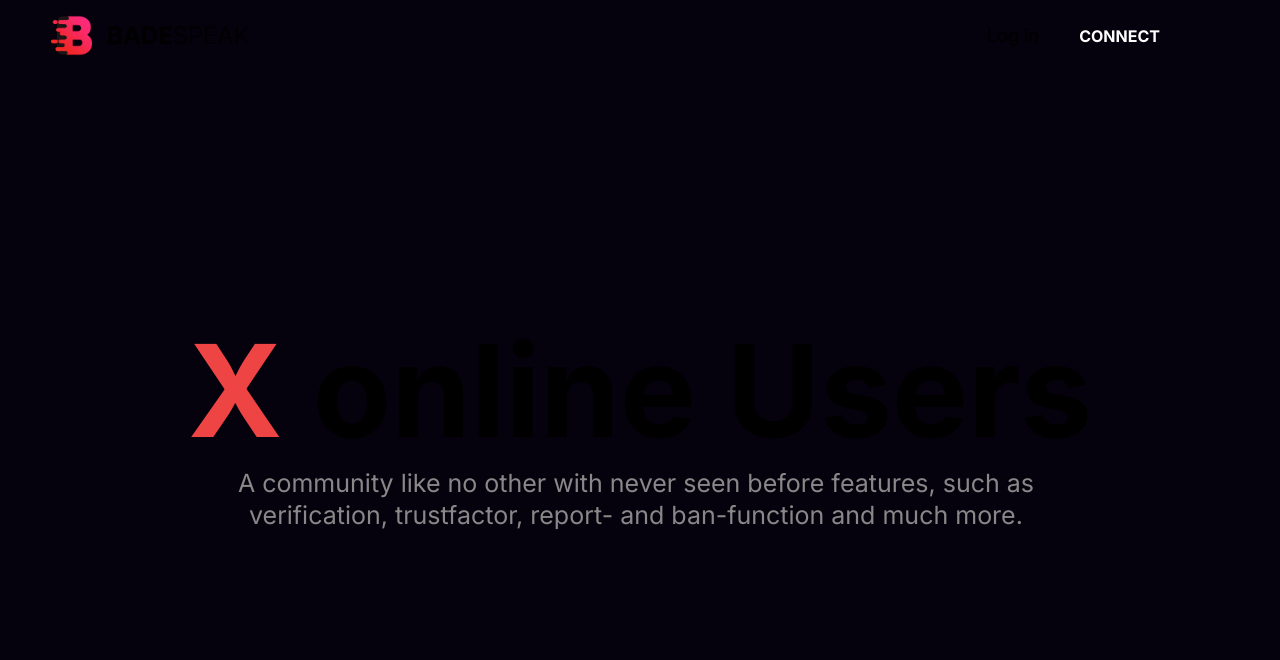
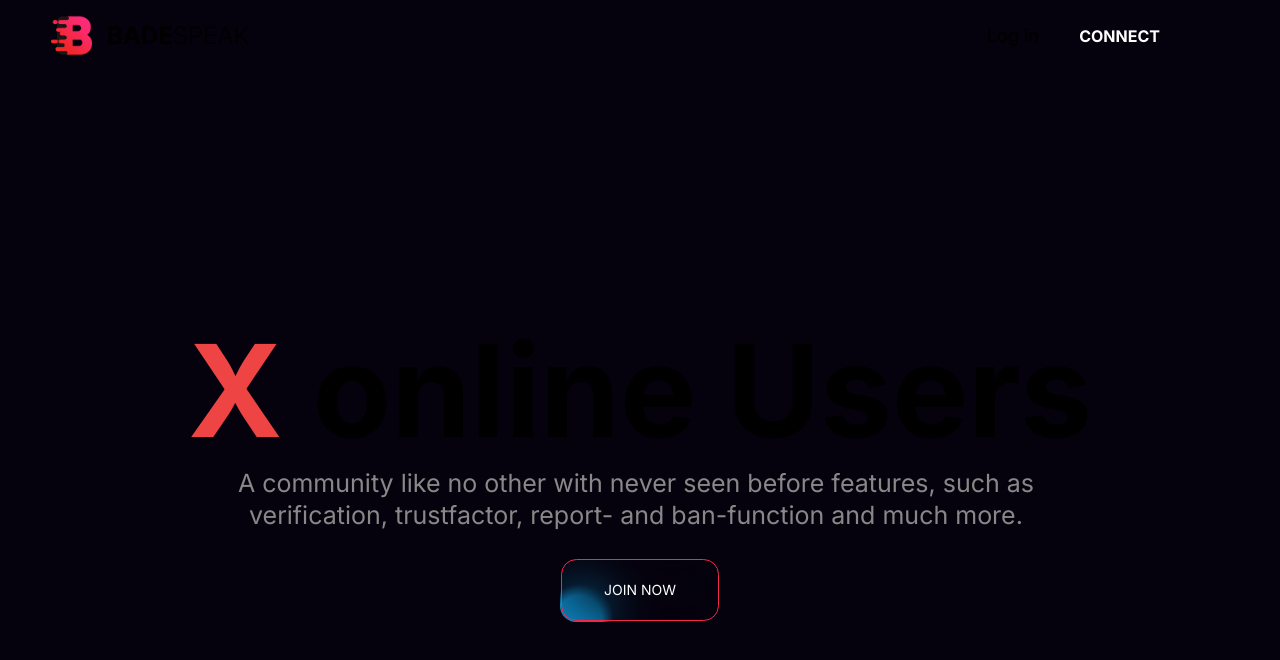
Before and after one commit to Badetuch/website_v3, a Next.js app: page / in a window 1280 px wide. Shown: the top 660 px of the page. Built offline with nearby package versions, Linux system fonts and the light colour scheme.

Commit message:
first concept of animated button-border

```diff
--- a/components/Body.tsx
+++ b/components/Body.tsx
@@ -1,4 +1,7 @@
+"use client"
 import React from 'react';
+import { Button } from '@/components/ui/moving-border';
+
 
 const Body = () => {
   return (
@@ -10,6 +13,14 @@
           A community like no other with never seen before features, such as
           verification, trustfactor, report- and ban-function and much more.
         </div>
+        <div>
+      <Button
+        borderRadius="1rem"
+        className="bg-transparent text-white  border-connect-red "
+      >
+        JOIN NOW
+      </Button>
+    </div>
       </div>
       </div>
   );
--- /dev/null
+++ b/components/ui/moving-border.tsx
@@ -0,0 +1,139 @@
+"use client";
+import React from "react";
+import {
+  motion,
+  useAnimationFrame,
+  useMotionTemplate,
+  useMotionValue,
+  useTransform,
+} from "framer-motion";
+import { useRef } from "react";
+import { cn } from "@/utils/cn";
+
+export function Button({
+  borderRadius = "1rem",
+  children,
+  as: Component = "button",
+  containerClassName,
+  borderClassName,
+  duration,
+  className,
+  ...otherProps
+}: {
+  borderRadius?: string;
+  children: React.ReactNode;
+  as?: any;
+  containerClassName?: string;
+  borderClassName?: string;
+  duration?: number;
+  className?: string;
+  [key: string]: any;
+}) {
+  return (
+    <Component
+      className={cn(
+        "bg-transparent relative text-xl  h-16 w-40 p-[1px] overflow-hidden ",
+        containerClassName
+      )}
+      style={{
+        borderRadius: borderRadius,
+      }}
+      {...otherProps}
+    >
+      <div
+        className="absolute inset-0"
+        style={{ borderRadius: `calc(${borderRadius} * 0.96)` }}
+      >
+        <MovingBorder duration={duration} rx="30%" ry="30%">
+          <div
+            className={cn(
+              "h-20 w-20 opacity-[0.8] bg-[radial-gradient(var(--sky-500)_40%,transparent_60%)]",
+              borderClassName
+            )}
+          />
+        </MovingBorder>
+      </div>
+
+      <div
+        className={cn(
+          "relative bg-slate-900/[0.8] border border-slate-800 backdrop-blur-xl text-white flex items-center justify-center w-full h-full text-sm antialiased",
+          className
+        )}
+        style={{
+          borderRadius: `calc(${borderRadius} * 0.96)`,
+        }}
+      >
+        {children}
+      </div>
+    </Component>
+  );
+}
+
+export const MovingBorder = ({
+  children,
+  duration = 2000,
+  rx,
+  ry,
+  ...otherProps
+}: {
+  children: React.ReactNode;
+  duration?: number;
+  rx?: string;
+  ry?: string;
+  [key: string]: any;
+}) => {
+  const pathRef = useRef<any>();
+  const progress = useMotionValue<number>(0);
+
+  useAnimationFrame((time) => {
+    const length = pathRef.current?.getTotalLength();
+    if (length) {
+      const pxPerMillisecond = length / duration;
+      progress.set((time * pxPerMillisecond) % length);
+    }
+  });
+
+  const x = useTransform(
+    progress,
+    (val) => pathRef.current?.getPointAtLength(val).x
+  );
+  const y = useTransform(
+    progress,
+    (val) => pathRef.current?.getPointAtLength(val).y
+  );
+
+  const transform = useMotionTemplate`translateX(${x}px) translateY(${y}px) translateX(-50%) translateY(-50%)`;
+
+  return (
+    <>
+      <svg
+        xmlns="http://www.w3.org/2000/svg"
+        preserveAspectRatio="none"
+        className="absolute h-full w-full"
+        width="100%"
+        height="100%"
+        {...otherProps}
+      >
+        <rect
+          fill="none"
+          width="100%"
+          height="100%"
+          rx={rx}
+          ry={ry}
+          ref={pathRef}
+        />
+      </svg>
+      <motion.div
+        style={{
+          position: "absolute",
+          top: 0,
+          left: 0,
+          display: "inline-block",
+          transform,
+        }}
+      >
+        {children}
+      </motion.div>
+    </>
+  );
+};
--- a/package.json
+++ b/package.json
@@ -9,12 +9,15 @@
     "lint": "next lint"
   },
   "dependencies": {
+    "clsx": "^2.1.1",
+    "framer-motion": "^11.2.14",
     "next": "14.2.4",
     "react": "^18",
     "react-dom": "^18",
     "react-scrollbars-custom": "^4.1.1",
     "sweetalert2": "^11.12.2",
-    "sweetalert2-react-content": "^5.0.7"
+    "sweetalert2-react-content": "^5.0.7",
+    "tailwind-merge": "^2.4.0"
   },
   "devDependencies": {
     "@types/node": "^20",
--- a/tailwind.config.ts
+++ b/tailwind.config.ts
@@ -1,11 +1,30 @@
 import type { Config } from "tailwindcss";
+const defaultTheme = require("tailwindcss/defaultTheme");
+const colors = require("tailwindcss/colors");
+const {
+  default: flattenColorPalette,
+} = require("tailwindcss/lib/util/flattenColorPalette");
+
+// This plugin adds each Tailwind color as a global CSS variable, e.g. var(--gray-200).
+function addVariablesForColors({ addBase, theme }: any) {
+  let allColors = flattenColorPalette(theme("colors"));
+  let newVars = Object.fromEntries(
+    Object.entries(allColors).map(([key, val]) => [`--${key}`, val])
+  );
+
+  addBase({
+    ":root": newVars,
+  });
+}
 
 const config: Config = {
   content: [
     "./pages/**/*.{js,ts,jsx,tsx,mdx}",
     "./components/**/*.{js,ts,jsx,tsx,mdx}",
     "./app/**/*.{js,ts,jsx,tsx,mdx}",
+    "./src/**/*.{ts,tsx}",
   ],
+  darkMode: "class",
   theme: {
     extend: {
       colors: {
@@ -13,7 +32,7 @@
         'second-text': '#888888',
       },
       fontFamily: {
-        sans: ['Inter']
+        sans: ['Inter', ...defaultTheme.fontFamily.sans],
       },
       backgroundImage: {
         "gradient-radial": "radial-gradient(var(--tw-gradient-stops))",
@@ -22,6 +41,9 @@
       },
     },
   },
-  plugins: [],
+  plugins: [
+    addVariablesForColors,
+  ],
 };
+
 export default config;
--- /dev/null
+++ b/utils/cn.ts
@@ -0,0 +1,6 @@
+import { ClassValue, clsx } from "clsx";
+import { twMerge } from "tailwind-merge";
+
+export function cn(...inputs: ClassValue[]) {
+  return twMerge(clsx(inputs));
+}
```
Also changed, not shown: components/test.js (deleted), 1 other file (tests, documents, lock files or other folders).
